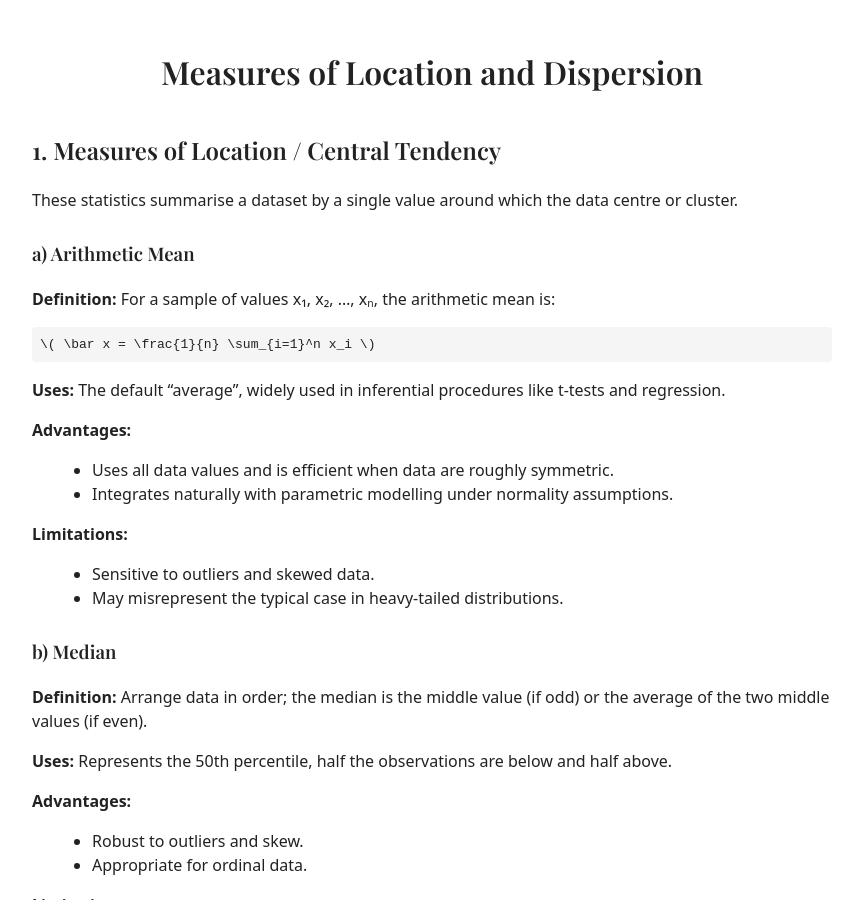
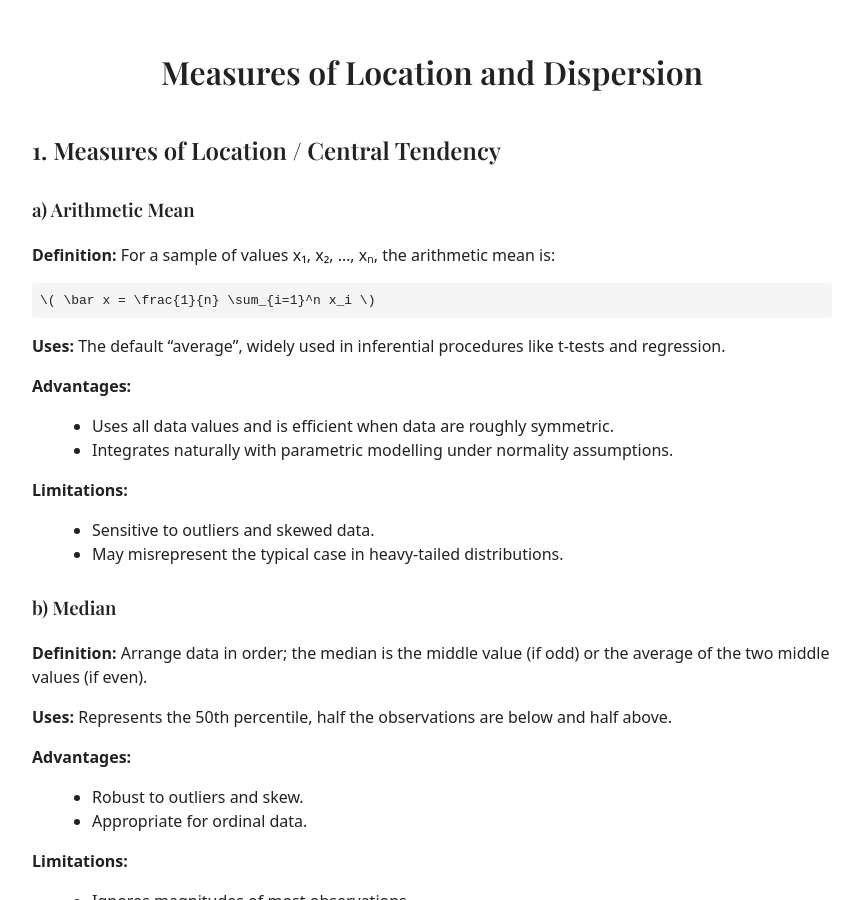
Before and after one commit to Nochman/Nochman.github.io, a Jekyll site: the page homeworks/week05.html, which Jekyll copies as it is, in a window 1280 px wide and 900 px high. Shown: the whole window, without its empty margins (208-1068 px from the left). Built offline with Jekyll 4.4.1, drawn with Linux system fonts in a browser that asks for light colours.

Commit message:
Update week05.html

```diff
--- a/homeworks/week05.html
+++ b/homeworks/week05.html
@@ -31,7 +31,6 @@
   <h1>Measures of Location and Dispersion</h1>
 
   <h2>1. Measures of Location / Central Tendency</h2>
-  <p>These statistics summarise a dataset by a single value around which the data centre or cluster.</p>
 
   <h3>a) Arithmetic Mean</h3>
   <p><strong>Definition:</strong> For a sample of values x₁, x₂, …, xₙ, the arithmetic mean is:</p>
```
